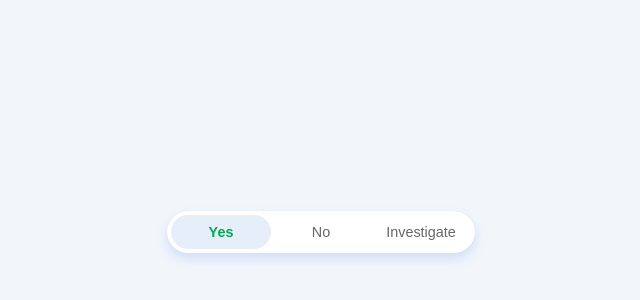
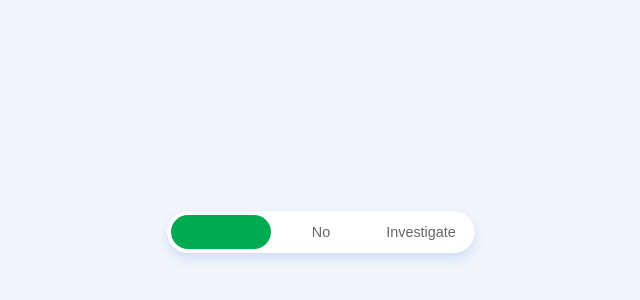
Before and after one commit to rmviscom/rmviscom.github.io, a plain HTML site: page 2024_AH_BCH/sliders/SmartFabResources.html in a window 1280 px wide. Shown: the part 168-468 px from the top of the page, without its empty margins (319-959 px from the left). Drawn offline with nearby package versions, Linux system fonts and the light colour scheme.

Commit message:
Update style-SmartFabResources.css

```diff
--- a/2024_AH_BCH/sliders/style-SmartFabResources.css
+++ b/2024_AH_BCH/sliders/style-SmartFabResources.css
@@ -89,14 +89,17 @@ input[id=radio-3]:checked + label {
 
 input[id=radio-1]:checked ~ .glider {
   transform: translateX(0);
+  background-color:#00aa51;
 }
 
 input[id=radio-2]:checked ~ .glider {
   transform: translateX(100%);
+  background-color:#eee;
 }
 
 input[id=radio-3]:checked ~ .glider {
   transform: translateX(200%);
+  background-color:#d6eefc;
 }
 
 .glider {
```
